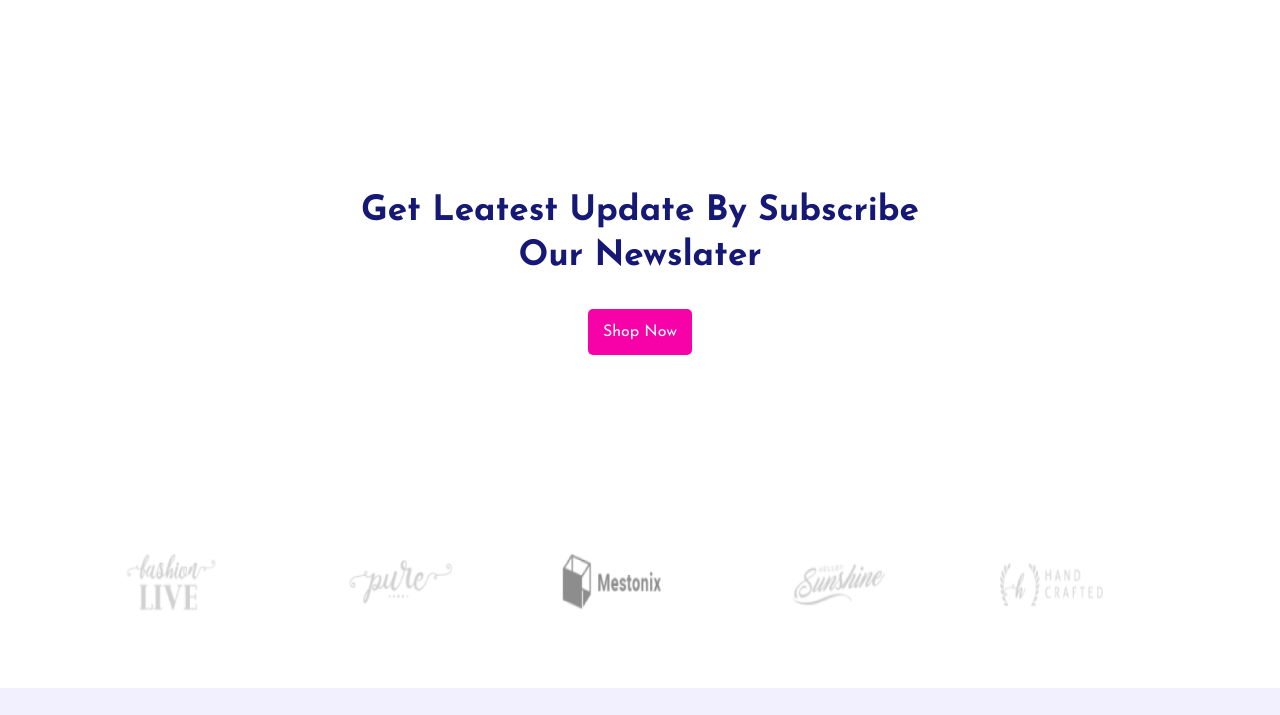
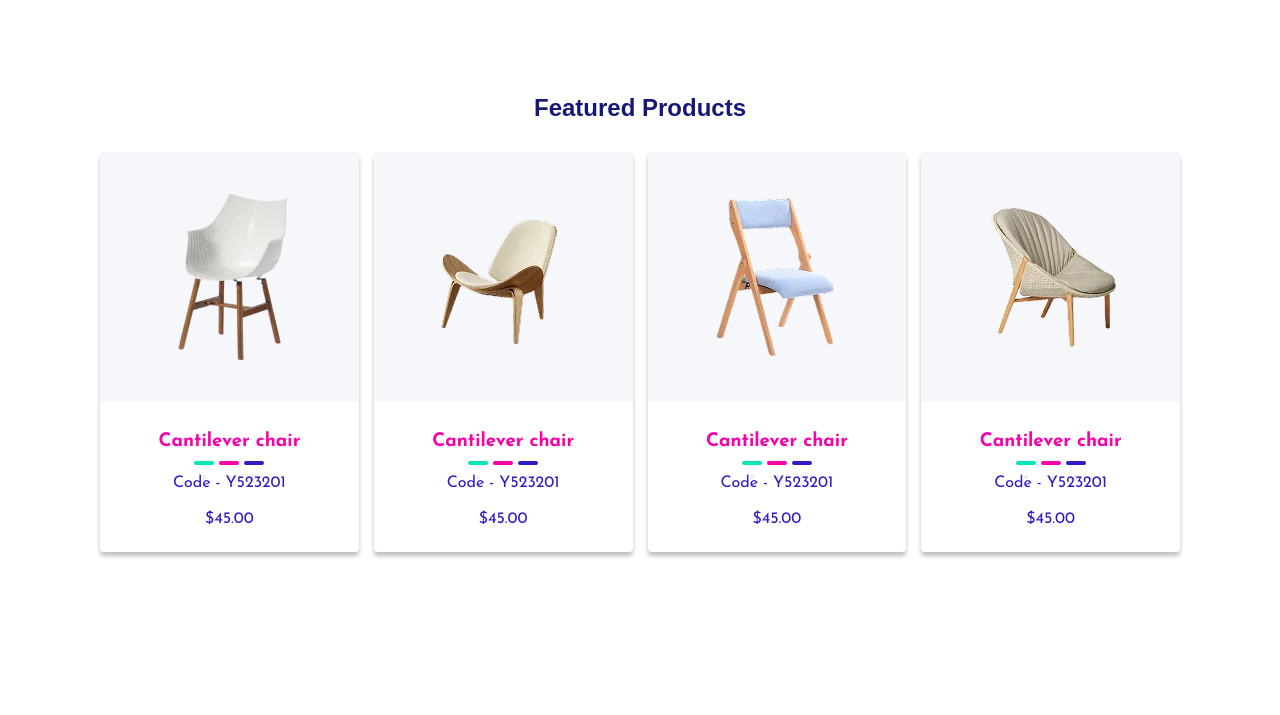
Before and after one commit to RAnEEm2003AB/hekto, a plain HTML site: page index.html in a window 1280 px wide. Shown: the part 85-800 px from the top of the page. Drawn offline with Linux system fonts and the light colour scheme; a web font is replaced by a local one.

Commit message:
products

```diff
--- a/css/base.css
+++ b/css/base.css
@@ -59,6 +59,9 @@ ul{
  .grey{
     color:#8A8FB9 ;
  }
+ .light-grey{
+    background-color: #F6F7FB;
+ }
 .d-flex{
     display: flex;
 }
@@ -84,6 +87,9 @@ ul{
 .g-5{
     gap:5px;
 }
+.g-10{
+    gap:10px;
+}
 .m-b-10{
     margin-bottom: 10px;
 }
@@ -93,3 +99,9 @@ ul{
 .f-wrap{
     flex-wrap: wrap;
 }
+.j-cont-c{
+    justify-content: center;
+}
+.a-item{
+    align-items: center;
+}
--- a/css/main.css
+++ b/css/main.css
@@ -71,6 +71,87 @@ height: 100px;
     }
 
 }
+
+/*products-section*/
+.products{
+    padding: 50px 0;
+    text-align: center;
+}
+.products h2{
+    margin-bottom: 30px;
+}
+.products .row{
+    justify-content: flex-start;
+    gap: 15px;
+}
+.products h3{
+    color: var(--foshia);
+}
+.products .product{
+    /*width: calc((100% - 60px) / 4);*/
+    flex-grow: 1;
+    flex-basis: 250px;
+    /*flex: 1 0 300px;*/
+    box-shadow: 0 4px 4px #00000040;
+    text-align: center;
+    height: 400px;
+    border-radius: 4px;
+}
+.products .product .img{
+    padding: 20px;
+    height: 250px;
+}
+.products .product .info{
+    padding: 30px;
+}
+.products .product .info span{
+    color:var(--neyle);
+}
+
+.product .colors{
+    padding: 10px;
+    justify-content: center;
+}
+.product .colors .color-one{
+    background-color:var(--green);
+    border: 2px solid var(--green);
+    width:20px;
+    height:4px;
+    border-radius: 4px;
+
+}
+.products .color-one:hover{
+ background-color:var(--green);
+ box-shadow: 2px 4px 4px #00000040;
+ border: 1px solid #000;
+}
+
+.product .colors .color-two{
+    background-color:var(--foshia);
+    border: 2px solid var(--foshia);
+    width: 20px;
+    height:4px;
+    border-radius: 4px;
+}
+.products .color-two:hover{
+ background-color:var(--foshia);
+ box-shadow: 2px 4px 4px #00000040;
+ border: 1px solid #000;
+}
+.product .colors .color-three{
+    background-color:var(--neyle);
+    border: 2px solid var(--neyle);
+    width:20px;
+    height:4px;
+    border-radius: 4px;
+}
+.products .color-three:hover{
+ box-shadow: 2px 4px 4px #00000040;
+ border: 1px solid #000;
+ background-color:#FFEAC1;
+}
+
+
 
 /*newslater-section*/
 .newslater{
--- a/index.html
+++ b/index.html
@@ -76,8 +76,88 @@
       </div>
     </header>
     <main>
+      <section class="products">
+        <h2 class="dark-blue">Featured Products</h2>
+        <div class="container">
+          <div class="row f-wrap">
+            <div class="product">
+              <div class="img light-grey d-flex j-cont-c a-item">
+                <img src="./img/white sofa.webp" />
+              </div>
+              <div class="info d-flex f-dir">
+                <h3 class="sec-font">Cantilever chair</h3>
+                <div class="colors d-flex g-5 a-item">
+                  <div class="color-one"><button type="submit"></button></div>
+                  <div class="color-two"><button type="submit"></button></div>
+                  <div class="color-three"><button type="submit"></button></div>
+                </div>
+                <div class="details sec-font d-flex f-dir g-20">
+                  <span>Code - Y523201</span>
+                  <span>$45.00</span>
+                </div>
+              </div>
+            </div>
+            <div class="product">
+                <div class="img light-grey d-flex j-cont-c a-item">
+                <img src="./img/wooden sofa.webp" />
+              </div>
+              <div class="info">
+                <h3 class="sec-font">Cantilever chair</h3>
+                <div class="colors d-flex g-5 a-item">
+                  <div class="color-one"><button type="submit"></button></div>
+                  <div class="color-two"><button type="submit"></button></div>
+                  <div class="color-three"><button type="submit"></button></div>
+                </div>
+                <div class="details sec-font d-flex f-dir g-20">
+                  <span>Code - Y523201</span>
+                  <span>$45.00</span>
+                </div>
+              </div>
+
+            </div>
+            <div class="product">
+                 <div class="img light-grey d-flex j-cont-c a-item">
+                <img src="./img/blue sofa.webp" />
+              </div>
+              <div class="info">
+                <h3 class="sec-font">Cantilever chair</h3>
+                <div class="colors d-flex g-5 a-item">
+                  <div class="color-one"><button type="submit"></button></div>
+                  <div class="color-two"><button type="submit"></button></div>
+                  <div class="color-three"><button type="submit"></button></div>
+                </div>
+                <div class="details sec-font d-flex f-dir g-20">
+                  <span>Code - Y523201</span>
+                  <span>$45.00</span>
+                </div>
+              </div>
+
+            </div>
+            <div class="product">
+                 <div class="img light-grey d-flex j-cont-c a-item">
+                <img src="./img/bege sofa.webp" />
+              </div>
+              <div class="info">
+                <h3 class="sec-font">Cantilever chair</h3>
+                <div class="colors d-flex g-5 a-item">
+                  <div class="color-one"><button type="submit"></button></div>
+                  <div class="color-two"><button type="submit"></button></div>
+                  <div class="color-three"><button type="submit"></button></div>
+                </div>
+                <div class="details sec-font d-flex f-dir g-20">
+                  <span>Code - Y523201</span>
+                  <span>$45.00</span>
+                </div>
+              </div>
+
+            </div>
+          </div>
+        </div>
+      </section>
       <section class="newslater sec-font">
-        <h2 class="dark-blue">Get Leatest Update By Subscribe<span>Our Newslater</span> </h2>
+        <h2 class="dark-blue">
+          Get Leatest Update By Subscribe<span>Our Newslater</span>
+        </h2>
         <a href="#" class="button shop-btn"> Shop Now</a>
       </section>
       <section class="clients">
```
Also changed, not shown: img/bege sofa.webp (added), img/blue sofa.webp (added), img/white sofa.webp (added), img/wooden sofa.webp (added).
